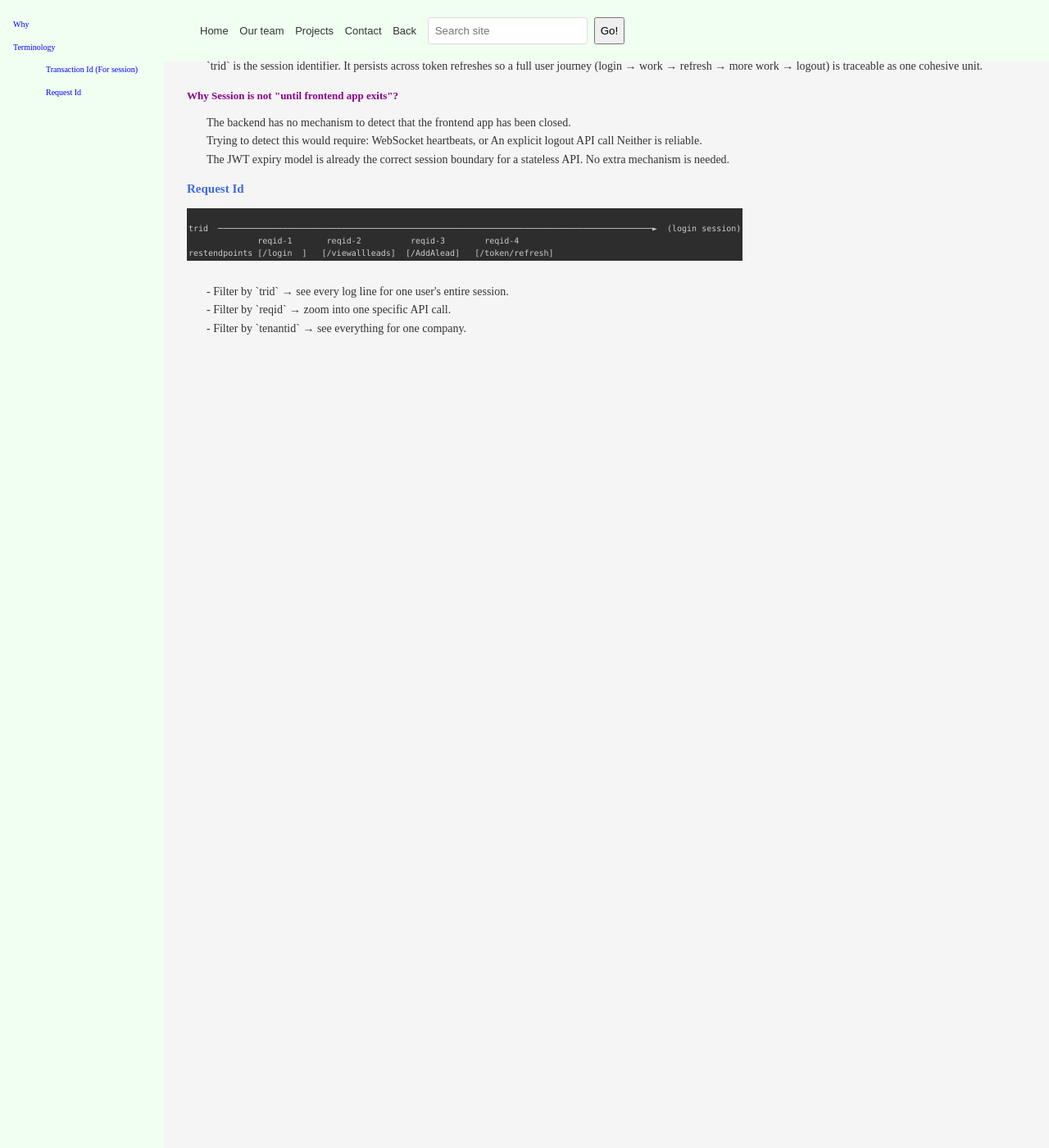
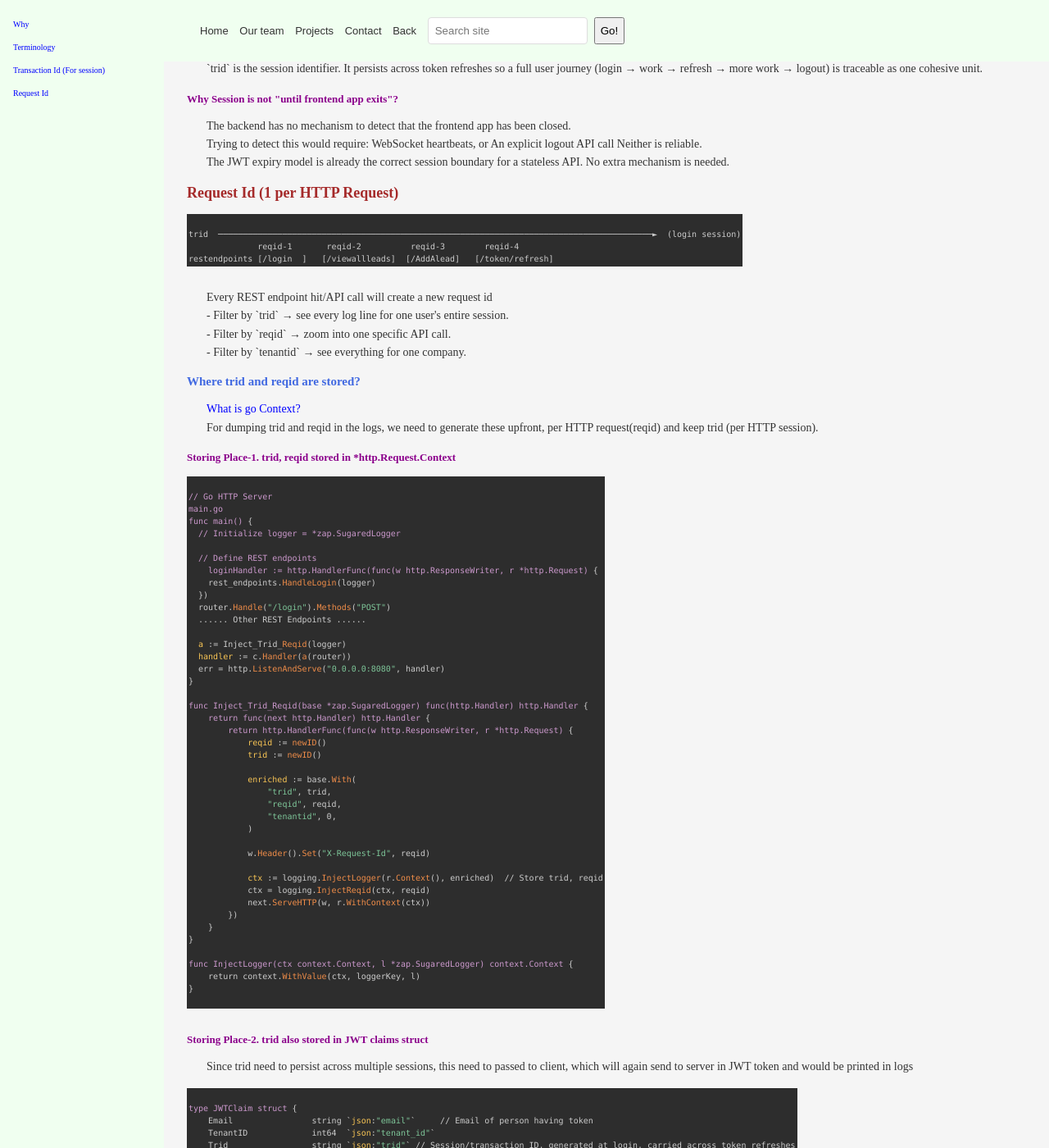
Before and after one commit to code-with-amitk/code-with-amitk.github.io, a Jekyll site: the page docs/System_Design/Concepts/Transactionid_Requestid.html, which Jekyll copies as it is, in a window 1280 px wide and 1400 px high, scrolled down 1026 px. Shown: the whole window at 82% size. Built offline with Jekyll 4.4.1, drawn with Linux system fonts in a browser that asks for light colours; before the commit the page ends 1476 px from its top, so only the background shows below that; some of the changed text lies outside the part shown.

Commit message:
trid and requestid

```diff
--- a/docs/Languages/Programming/Go/index.html
+++ b/docs/Languages/Programming/Go/index.html
@@ -70,6 +70,7 @@
         &ensp;
         <a href="Types.html#interface">Interface=Abstract Class C++</a
         >(Interface Pollution Problem)<br />
+        &emsp; <a href="Interfaces/Context.html">Context</a><br />
         <a href="Variables.html">Variables</a><br />
         <a href="Web_Server.html">Web Server</a><br />
         <a href="Why_go_over_other_lang.html">Why Go Over Other Lang</a>
--- a/docs/Machine Learning/Terms.html
+++ b/docs/Machine Learning/Terms.html
@@ -467,6 +468,7 @@
         This is matrix(as in maths). Multi-dimensional numpy arrays used to
         store numbers during computation.
       </p>
+      <p id="vector"><b>vector?</b> This is 1-D matrix(ie array).</p>
 
       <h4>Types of Tensors</h4>
       <table>
--- a/docs/Operating System/index.html
+++ b/docs/Operating System/index.html
@@ -30,6 +30,10 @@
 
     <article style="margin-left: 200px">
       <dl>
+        <b>Deamons & services</b><br />
+        &ensp; <a href="Deamon Service/index.html">systemd</a>
+        <br />
+
         <b>Linux</b><br />
         &ensp;
         <a href="Linux/Troubleshooting.html" target="_blank">Troubleshooting:</a
--- a/docs/System_Design/Concepts/Transactionid_Requestid.html
+++ b/docs/System_Design/Concepts/Transactionid_Requestid.html
@@ -30,10 +30,8 @@
     <aside class="sidebar">
       <a href="#why">Why</a>
       <a href="#term">Terminology</a>
-      <ul>
-        <li><a href="#trid">Transaction Id (For session)</a></li>
-        <li><a href="#reqid">Request Id</a></li>
-      </ul>
+      <a href="#trid">Transaction Id (For session)</a>
+      <a href="#reqid">Request Id</a>
     </aside>
 
     <main style="margin-left: 200px">
@@ -76,7 +74,7 @@
         <b>TenantId:</b> The numeric tenant identifier
       </p>
 
-      <h3 id="session">Transaction Id (1 trid for 1 session)</h3>
+      <h2 id="session">Transaction Id (1 trid for 1 session)</h2>
       <p>
         Session = lifetime of one login<br />
         Suppose there is a backend application written for CRM(Customer
@@ -93,7 +91,7 @@ User opens app
      ▼
 POST /login  ──►    Server validates correct username, password
      |              Server generates JWT (access token) + refresh token
-     |            ► JWT contains a new trid (UUID generated at login)
+     |              JWT contains a new trid (UUID generated at login)
      │
      ▼
 GET  /Restendpoint1 viewallleads  ──► Bearer JWT sent in header
@@ -128,18 +126,114 @@ User closes app / JWT finally expires / user logs in again
         stateless API. No extra mechanism is needed.
       </p>
 
-      <h3 id="reqid">Request Id</h3>
+      <h2 id="reqid">Request Id (1 per HTTP Request)</h2>
       <pre><code class="language-css">
 trid  ────────────────────────────────────────────────────────────────────────────────────────►  (login session)
               reqid-1       reqid-2          reqid-3        reqid-4
 restendpoints [/login  ]   [/viewallleads]  [/AddAlead]   [/token/refresh]
 </code></pre>
       <p>
+        Every REST endpoint hit/API call will create a new request id<br />
         - Filter by `trid` → see every log line for one user's entire
         session.<br />
         - Filter by `reqid` → zoom into one specific API call.<br />
         - Filter by `tenantid` → see everything for one company.
       </p>
+
+      <h3>Where trid and reqid are stored?</h3>
+      <p>
+        <a href="/Languages/Programming/Go/">What is go Context?</a><br />
+        For dumping trid and reqid in the logs, we need to generate these
+        upfront, per HTTP request(reqid) and keep trid (per HTTP session).
+      </p>
+
+      <h4>Storing Place-1. trid, reqid stored in *http.Request.Context</h4>
+      <pre><code class="language-css">
+// Go HTTP Server
+main.go
+func main() {
+  // Initialize logger = *zap.SugaredLogger
+
+  // Define REST endpoints
+    loginHandler := http.HandlerFunc(func(w http.ResponseWriter, r *http.Request) {
+    rest_endpoints.HandleLogin(logger)
+  })
+  router.Handle("/login").Methods("POST")
+  ...... Other REST Endpoints ......
+
+  a := Inject_Trid_Reqid(logger)
+  handler := c.Handler(a(router))
+  err = http.ListenAndServe("0.0.0.0:8080", handler)
+}
+
+func Inject_Trid_Reqid(base *zap.SugaredLogger) func(http.Handler) http.Handler {
+	return func(next http.Handler) http.Handler {
+		return http.HandlerFunc(func(w http.ResponseWriter, r *http.Request) {
+			reqid := newID()
+			trid := newID()
+
+			enriched := base.With(
+				"trid", trid,
+				"reqid", reqid,
+				"tenantid", 0,
+			)
+
+			w.Header().Set("X-Request-Id", reqid)
+
+			ctx := logging.InjectLogger(r.Context(), enriched)  // Store trid, reqid
+			ctx = logging.InjectReqid(ctx, reqid)
+			next.ServeHTTP(w, r.WithContext(ctx))
+		})
+	}
+}
+
+func InjectLogger(ctx context.Context, l *zap.SugaredLogger) context.Context {
+	return context.WithValue(ctx, loggerKey, l)
+}
+      </code></pre>
+
+      <h4>Storing Place-2. trid also stored in JWT claims struct</h4>
+      <p>
+        Since trid need to persist across multiple sessions, this need to passed
+        to client, which will again send to server in JWT token and would be
+        printed in logs
+      </p>
+      <pre><code class="language-css">
+type JWTClaim struct {
+ 	Email                string `json:"email"`     // Email of person having token
+ 	TenantID             int64  `json:"tenant_id"`
+ 	Trid                 string `json:"trid"` // Session/transaction ID, generated at login, carried across token refreshes
+ 	jwt.RegisteredClaims        // Embed standard claims
+ }
+      </code></pre>
+
+      <h3>Priting the trid, reqid in Logs from Context</h3>
+      <p>
+        **any call** on `enriched` (or on a logger retrieved via
+        `LoggerFromContext`) automatically emits `trid`, `reqid`
+      </p>
+      <pre><code class="language-css">
+
+enriched.Info("any message")
+// → {"level":"info", ..., "trid":"3f8a1c2e9b047d56", "reqid":"a72e4019cf8b3d1e", "tenantid":0, "msg":"any message"}
+
+// Singleton Pattern
+// extract a logger from the context (if present)
+// Since we have stored trid, reqid into logger, it will return
+func LoggerFromContext(ctx context.Context, fallback *zap.SugaredLogger) *zap.SugaredLogger {
+	if l, ok := ctx.Value(loggerKey).(*zap.SugaredLogger); ok && l != nil {
+		return l
+	}
+	return fallback
+}
+
+
+func HandleLogin(db *sql.DB, logger *zap.SugaredLogger, w http.ResponseWriter, r *http.Request) {
+	logger = LoggerFromContext(r.Context(), logger)
+	logger.Info(utils.GetFunctionName())
+
+}
+      </code></pre>
     </main>
     <script src="/scripts/prism.js"></script>
     <script src="/scripts/common.js"></script>
```
Also changed, not shown: other parts of docs/Machine Learning/Terms.html (+1 -0 lines), docs/Languages/Programming/Go/Interfaces/Context.html (added, +150 -0 lines), docs/Machine Learning/RAG/Introduction.html (+14 -7 lines).
